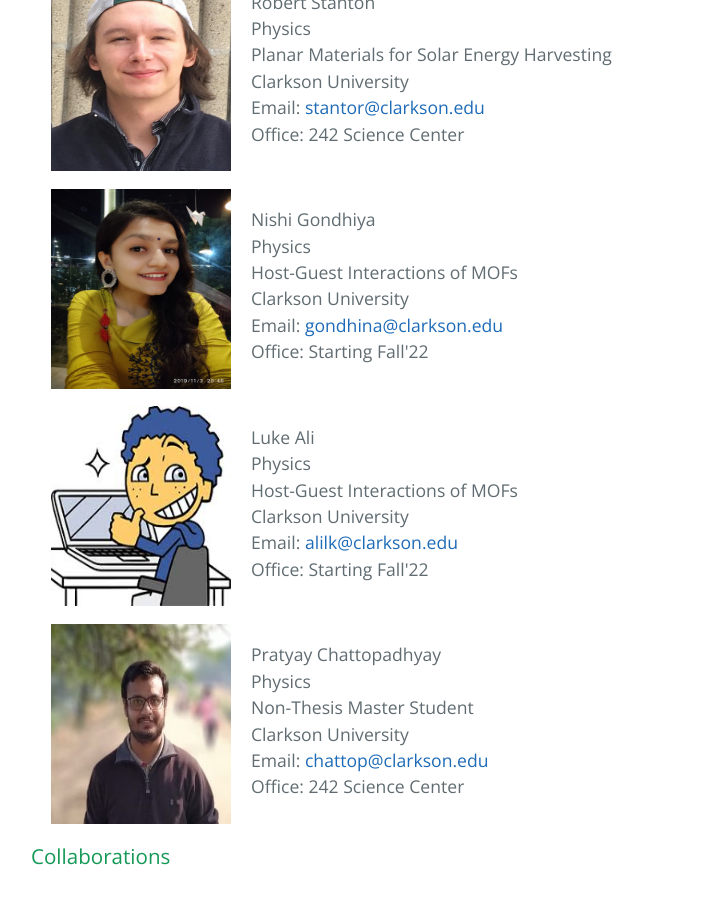
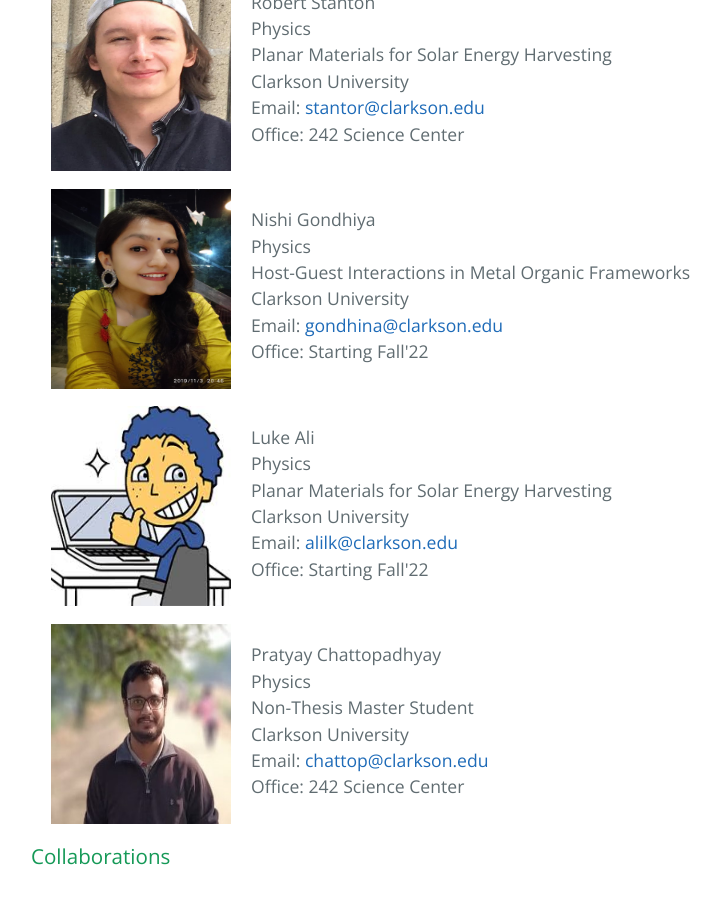
Before and after one commit to dharatrivedi/dharatrivedi.github.io, a Jekyll site: the page built from people.html, in a window 1280 px wide and 900 px high, scrolled down 1143 px. Shown: the whole window, without its empty margins (233-954 px from the left). Built offline with Jekyll 4.4.1, drawn with Linux system fonts in a browser that asks for light colours.

Commit message:
Update people.html

```diff
--- a/people.html
+++ b/people.html
@@ -52,7 +52,7 @@ title: {{ site.name }}
     <p>
       Nishi Gondhiya<br />
       Physics<br />
-      Host-Guest Interactions of MOFs<br />
+      Host-Guest Interactions in Metal Organic Frameworks<br />
       Clarkson University<br />
       Email: <a href="mailto:gondhina@clarkson.edu">gondhina@clarkson.edu</a><br />
       Office: Starting Fall'22<br />
@@ -63,7 +63,7 @@ title: {{ site.name }}
     <p>
       Luke Ali<br />
       Physics<br />
-      Host-Guest Interactions of MOFs<br />
+      Planar Materials for Solar Energy Harvesting<br />
       Clarkson University<br />
       Email: <a href="mailto:alilk@clarkson.edu">alilk@clarkson.edu</a><br />
       Office: Starting Fall'22<br />
```
